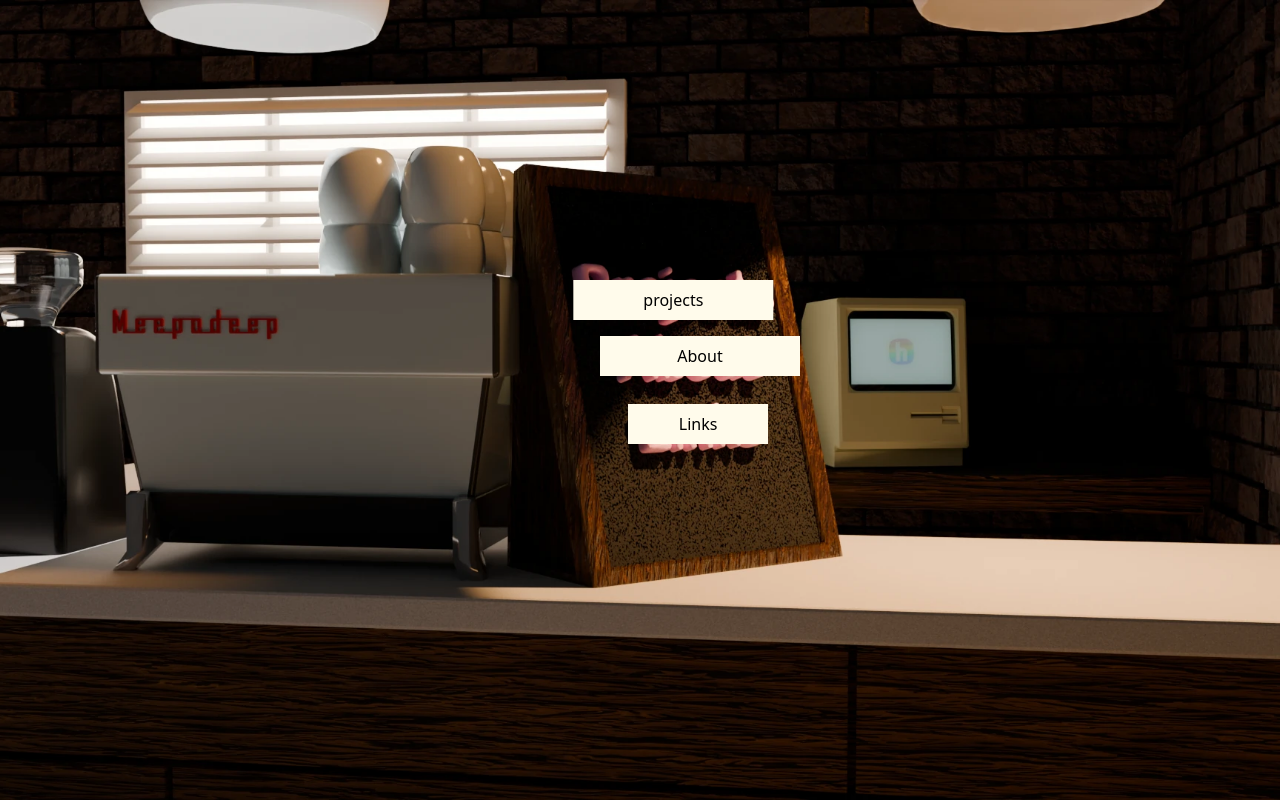
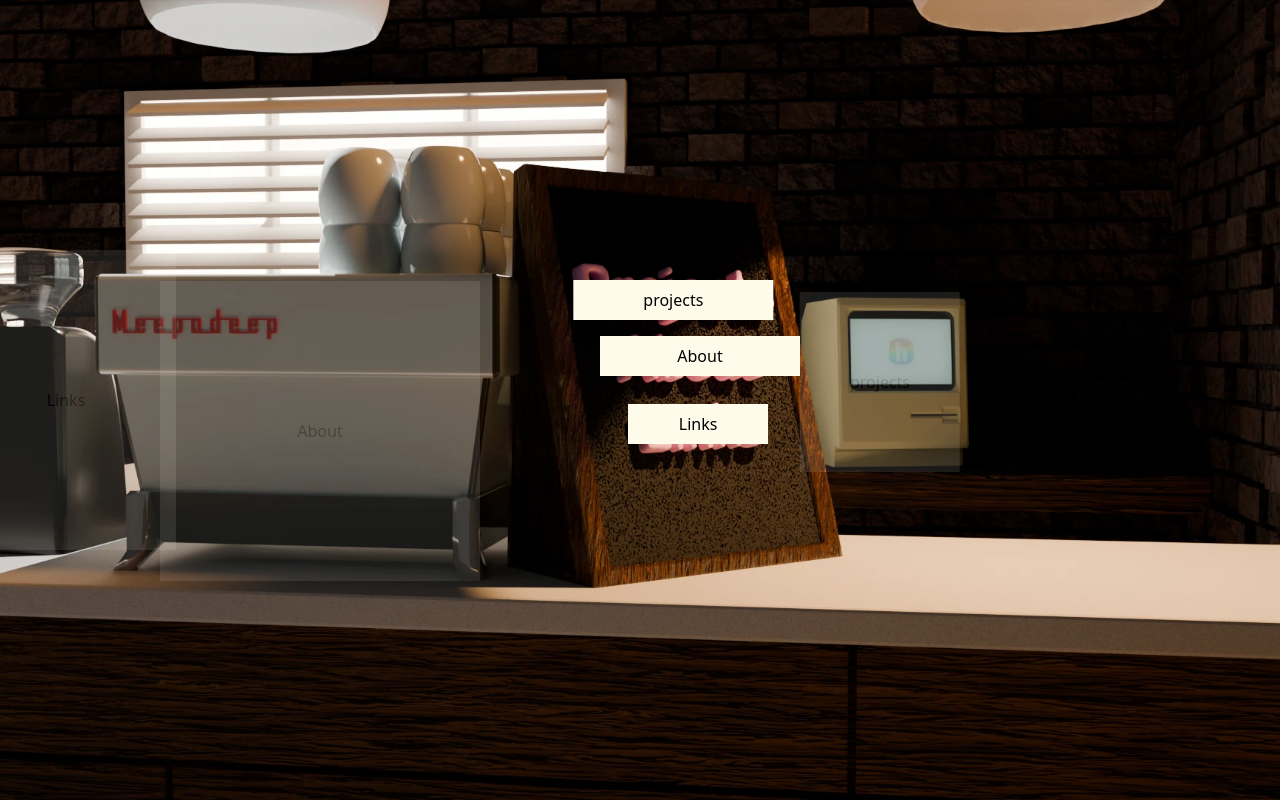
Before and after one commit to meepodeep/Personal-website, a SvelteKit app in the folder personal-site/: page / in a window 1280 px wide. Built offline with nearby package versions, Linux system fonts and the light colour scheme; a web font is replaced by a local one.

Commit message:
Update +page.svelte

```diff
--- a/personal-site/src/routes/+page.svelte
+++ b/personal-site/src/routes/+page.svelte
@@ -47,7 +47,7 @@
         on:click={projects}
         on:mouseenter={onHoverProjects}
         on:mouseleave={onLeave}
-        class = "bg-amber-50 absolute top-1/2 left-4/6 transform -translate-x-2/6 -translate-y-3/5 w-40 h-45 opacity-10 sm:hidden"
+        class = "bg-amber-50 absolute top-1/2 left-4/6 transform -translate-x-2/6 -translate-y-3/5 w-40 h-45 opacity-10 hidden lg:block"
         >
         projects
     </button>
@@ -65,7 +65,7 @@
 
         on:mouseenter={onHoverAbout}
         on:mouseleave={onLeave}
-        class = "bg-amber-50 absolute top-4/9 left-1/4 transform -translate-x-1/2 -translate-y-1/4 w-80 h-75 opacity-10 sm:hidden"
+        class = "bg-amber-50 absolute top-4/9 left-1/4 transform -translate-x-1/2 -translate-y-1/4 w-80 h-75 opacity-10 hidden lg:block"
         >
         About
     </button>
@@ -83,7 +83,7 @@
 
         on:mouseenter={onHoverLinks}
         on:mouseleave={onLeave}
-        class = "bg-amber-50 absolute top-1/2 left-0/2 transform -translate-x-1/5 -translate-y-1/2 w-55 h-75 opacity-10 sm:hidden"
+        class = "bg-amber-50 absolute top-1/2 left-0/2 transform -translate-x-1/5 -translate-y-1/2 w-55 h-75 opacity-10 hidden lg:block"
         >
         Links
     </button>
```
